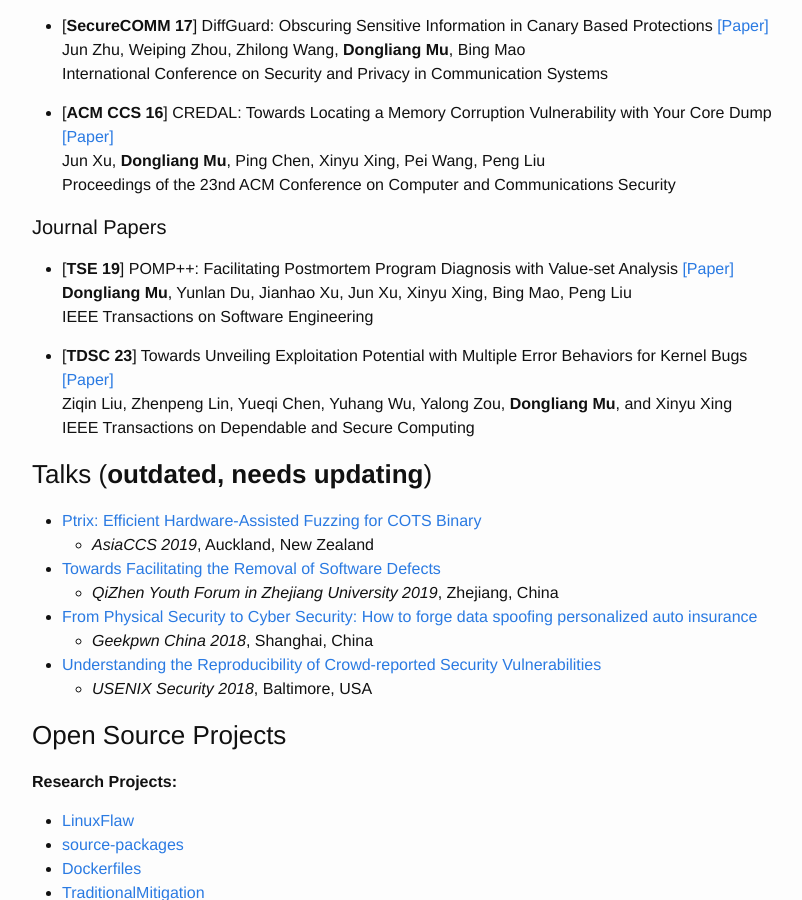
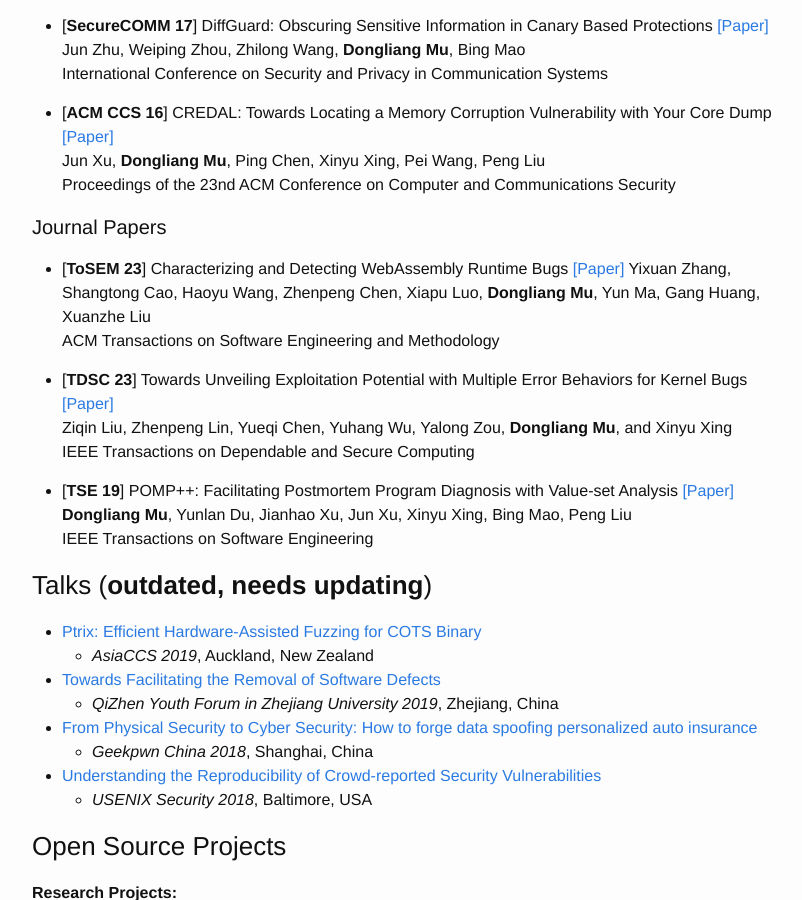
Before and after one commit to mudongliang/mudongliang.github.io, a Jekyll site: the page built from about/about.md, in a window 1280 px wide and 900 px high, scrolled down 2820 px. Shown: the whole window, without its empty margins (238-1040 px from the left). Built offline with Jekyll 4.4.1, drawn with Linux system fonts in a browser that asks for light colours.

Commit message:
update journal order

```diff
--- a/about/about.md
+++ b/about/about.md
@@ -109,13 +109,17 @@
 
 #### Journal Papers
 
-* [**TSE 19**] POMP++: Facilitating Postmortem Program Diagnosis with Value-set Analysis [\[Paper\]]({{site.url}}/files/papers/pomp++.pdf)
-**Dongliang Mu**, Yunlan Du, Jianhao Xu, Jun Xu, Xinyu Xing, Bing Mao, Peng Liu
-IEEE Transactions on Software Engineering
+* [**ToSEM 23**] Characterizing and Detecting WebAssembly Runtime Bugs [\[Paper\]]({{site.url}}/)
+Yixuan Zhang, Shangtong Cao, Haoyu Wang, Zhenpeng Chen, Xiapu Luo, **Dongliang Mu**, Yun Ma, Gang Huang, Xuanzhe Liu
+ACM Transactions on Software Engineering and Methodology
 
 * [**TDSC 23**] Towards Unveiling Exploitation Potential with Multiple Error Behaviors for Kernel Bugs [\[Paper\]]({{site.url}}/)
 Ziqin Liu, Zhenpeng Lin, Yueqi Chen, Yuhang Wu, Yalong Zou, **Dongliang Mu**, and Xinyu Xing
 IEEE Transactions on Dependable and Secure Computing
+
+* [**TSE 19**] POMP++: Facilitating Postmortem Program Diagnosis with Value-set Analysis [\[Paper\]]({{site.url}}/files/papers/pomp++.pdf)
+**Dongliang Mu**, Yunlan Du, Jianhao Xu, Jun Xu, Xinyu Xing, Bing Mao, Peng Liu
+IEEE Transactions on Software Engineering
 
 ### Talks (**outdated, needs updating**)
 
```
